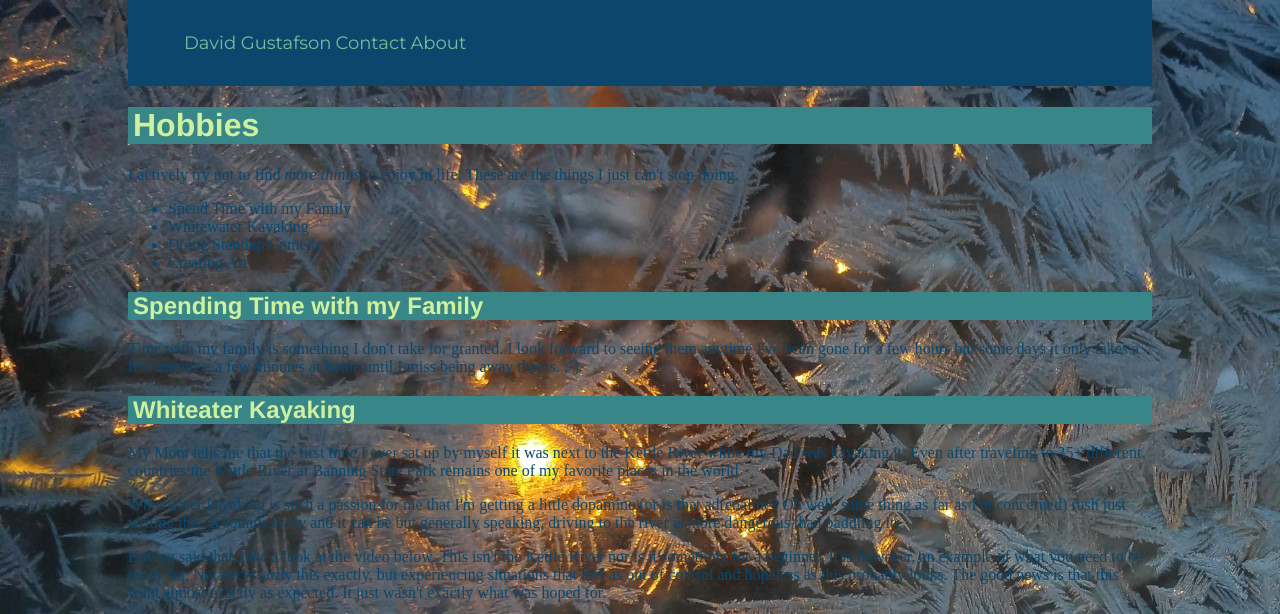
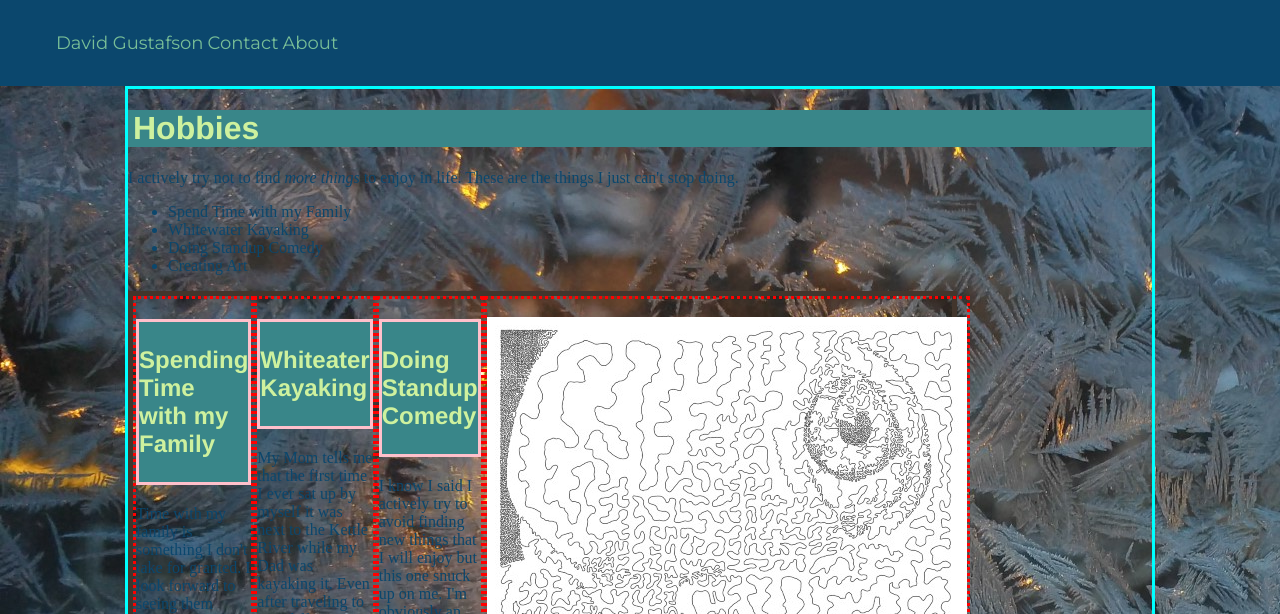
Before and after one commit to DaveGus/davegus.github.io, a plain HTML site: page hobbies.html in a window 1280 px wide. Shown: the top 614 px of the page. Drawn offline with Linux system fonts and the light colour scheme.

Commit message:
centered and added row items

```diff
--- a/css/style.css
+++ b/css/style.css
@@ -1,8 +1,8 @@
 body {
+    padding: 0;
+    margin: 0;
     color:  #0B476D;
-    background-color: #A7DDA7;  /* #4361B2;*/
-    margin: 0 auto;
-    width: 80%;
+    background-color: #A7DDA7;
     background-image: url(../images/icecrystalsvert.jpg)
 }
 nav {
@@ -22,6 +22,14 @@ nav a {
     margin-top: 10px;
     color: #78BE97;
 }
+.wrapper {
+    margin: 0 auto;
+    width: 80%;
+    border: cyan solid;
+    /*display: flex;
+    flex-basis: 80%;
+    flex-flow: column;*/
+}
 h1, h2 {
     color:/* */ #CEF19E;
     font-family: Helvetica, Arial, sans-serif;
@@ -39,12 +47,24 @@ blockquote {
         border-top-right-radius: 10px;
         padding-left: 1rem;
 }
-section {
+section h2 {
     display: flex;
-    /*flex-flow: row nowrap;*/
+    flex-flow: row nowrap;
     padding: 1em 0;
+    border: pink solid;
 }
 form {
     flex-basis: 57%;
     /*margin-right: 10%;*/
 }
+section {
+    display: flex;
+	flex-flow: row nowrap;
+	justify-content: space-around;
+    border: 5px solid #42352c;
+    width: 80%;
+}
+section .itemsrow {
+    /*flex-basis: 20%;*/
+    border: red dotted;
+}
--- a/hobbies.html
+++ b/hobbies.html
@@ -23,7 +23,7 @@
                     </li>
                 </ul>
             </nav>
-
+<div class="wrapper">
     <h1>Hobbies</h1>
     <p>I actively try not to find <em>more things</em> to enjoy in life. These are the things I just can't stop doing.</p>
    <ul>
@@ -32,23 +32,31 @@
        <li>Doing Standup Comedy</li>
        <li>Creating Art</li>
    </ul>
+<section>
+    <div class="itemsrow">
    <h2>Spending Time with my Family</h2>
    <p>Time with my family is something I don't take for granted. I look forward to seeing them anytime I've been gone for a few hours but some days it only takes a few minutes; a few minutes at home until I miss being away that is. ;-)</p>
+    </div>
+   <div class="itemsrow">
+   <h2>Whiteater Kayaking</h2>
+    <p>My Mom tells me that the first time I ever sat up by myself it was next to the Kettle River while my Dad was kayaking it. Even after traveling to 35+ different countries the Kettle River at Banning State Park remains one of my favorite places in the world</p>
+    <p>Whitewater kayaking is such a passion for me that I'm getting a little dopamine (or is that adrenaline? Oh well, same thing as far as I'm concerned) rush just writing this. It sounds crazy and it can be but generally speaking, driving to the river is more dangerous than paddling it.</p>
+    <p>Having said that, take a look at the video below. This isn't the Kettle River nor is it something for a beginner. It <em>is</em> however, an example of what you need to be ready for. Not necessarily this exactly, but experiencing situations that feel as out of control and hopeless as this probably looks. The good news is that this went almost exactly as expected. It just wasn't exactly what was hoped for.</p>
+   </div>
 
-   <h2>Whiteater Kayaking</h2>
-   <p>My Mom tells me that the first time I ever sat up by myself it was next to the Kettle River while my Dad was kayaking it. Even after traveling to 35+ different countries the Kettle River at Banning State Park remains one of my favorite places in the world</p>
-   <p>Whitewater kayaking is such a passion for me that I'm getting a little dopamine (or is that adrenaline? Oh well, same thing as far as I'm concerned) rush just writing this. It sounds crazy and it can be but generally speaking, driving to the river is more dangerous than paddling it.</p>
-    <p>Having said that, take a look at the video below. This isn't the Kettle River nor is it something for a beginner. It <em>is</em> however, an example of what you need to be ready for. Not necessarily this exactly, but experiencing situations that feel as out of control and hopeless as this probably looks. The good news is that this went almost exactly as expected. It just wasn't exactly what was hoped for.</p>
-
-   <br><iframe width="560" height="315" src="https://www.youtube.com/embed/Pl6Pu7bwYjw" frameborder="0" allow="autoplay; encrypted-media" allowfullscreen></iframe>
-
+   <div class="itemsrow">
    <h2>Doing Standup Comedy</h2>
    <p>I know I said I actively try to avoid finding new things that I will enjoy but this one snuck up on me. I'm obviously an adrenaline junkie because I'm amazed by how amazed people are that I would get on stage like that. Aparently they don't realize how arrogant I am or they'd encourage me to do it hoping I'll be brought down a peg or two. However, the first time I did it I "killed" as they say and although the drive to get to the "river" is a lot shorter for standup, sitting through our routines is scarier and more painful than most rivers I've paddled...and sometimes you worry about getting an infection from ingesting some really bad stuff but it's worth it when it goes well.</p>
+   </div>
+   <div class="itemsrow">
    <br><img src="images/Alinedrawing-Small.jpg" alt="single line drawing of baby sucking her toe">
-
+    </div>
+</section>
 <blockquote><p><strong>Really</strong> smart quote here.</p>
    <cite>smart person</cite>
 </blockquote>
-
+</div>
 </body>
 </html>
+
+ <!-- <br><iframe width="560" height="315" src="https://www.youtube.com/embed/Pl6Pu7bwYjw" frameborder="0" allow="autoplay; encrypted-media" allowfullscreen></iframe> -->
```
